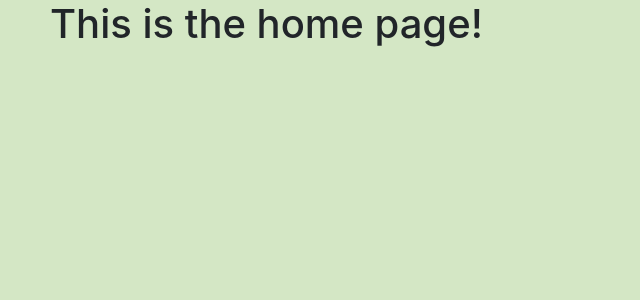
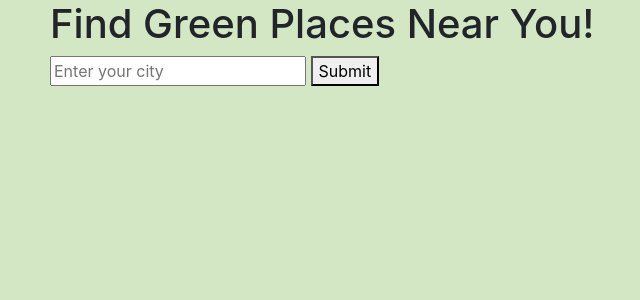
Before and after one commit to aliyahsmith-bradley/OurGreenPlace_SeniorCapstone, a Flask app: page / in a window 1280 px wide. Shown: the part 56-356 px from the top of the page, without its empty margins (35-675 px from the left). Run offline with Flask 3, Linux system fonts and the light colour scheme; some libraries are stand-ins or nearby versions.

Commit message:
Implemented search functionality for green spaces

```diff
--- a/website/__init__.py
+++ b/website/__init__.py
@@ -1,5 +1,6 @@
 from flask import Flask
 from website import views
+
 
 def create_app():
     app = Flask(__name__)
--- a/website/templates/views/home.html
+++ b/website/templates/views/home.html
@@ -2,5 +2,10 @@
 {% block title %}Home{% endblock title %}
 
 {% block content %}
-<h1>This is the home page!</h1>
+<h1>Find Green Places Near You!</h1>
+<form action="/explore">
+    <input type="text" name="city" id="city"
+    placeholder="Enter your city" />
+    <button type="submit">Submit</button>
+</form>
 {% endblock %}
--- a/website/views.py
+++ b/website/views.py
@@ -1,4 +1,5 @@
-from flask import Blueprint, render_template
+from flask import Blueprint, render_template, request
+from website.searchGreenSpaces import get_green_spaces as search_green_spaces
 
 views = Blueprint("views", __name__)
 
@@ -7,8 +8,41 @@ def home():
     return render_template("views/home.html")
 
 @views.route("/explore")
-def explore():
-    return render_template("views/explore.html")
+def show_green_spaces():
+    city = request.args.get("city")
+    response = search_green_spaces(city)
+
+    #List to store green spaces
+    green_spaces = []
+
+    for place_id, green_space_data in response.items():
+        # Only include green spaces that are in Maryland
+        if green_space_data.get("state") == "Maryland":
+
+            activity_type_name = None
+
+            for activity_type in green_space_data.get("activities", {}):
+                # Extract activity type name if found
+                activity_type_name = green_space_data["activities"][activity_type].get("activity_type_name")
+                if activity_type_name is not None:
+                    activity_type_name = activity_type_name.title()
+                else:
+                    activity_type_name = " "
+
+            green_space_info = {
+                "green_space_id": place_id,
+                "name": green_space_data.get("name", " "),
+                "city": green_space_data.get("city", " "),
+                "state": green_space_data.get("state", " "),
+                "country": green_space_data.get("country", " "),
+                "description": green_space_data.get("description", " "),
+                "directions": green_space_data.get("directions", " "),
+                "activity_type_name": activity_type_name or "None" # Defaults to "None" if not found
+            }
+
+            green_spaces.append(green_space_info)
+
+    return render_template("views/explore.html", green_spaces=green_spaces)
 
 @views.route("/deforestationInMD")
 def deforestationInMD():
```
Also changed, not shown: requirements.txt (added, +17 -0 lines), website/searchGreenSpaces.py (added, +31 -0 lines), website/templates/views/explore.html (+13 -1 lines), 1 other file.
